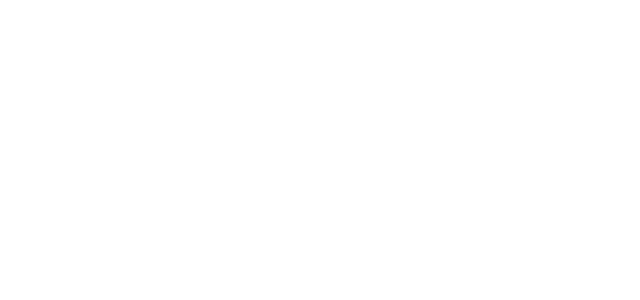
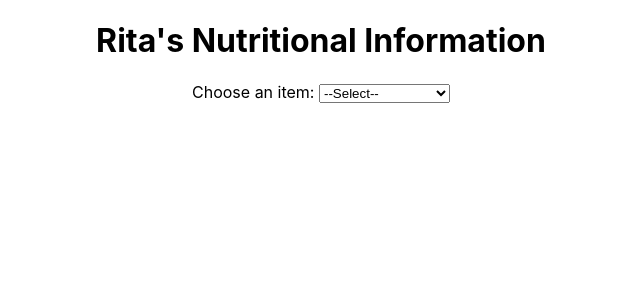
Before and after one commit to jillianfusco/ritas-app, a React (Create React App) app: page / in a window 1280 px wide. Shown: the top 300 px of the page, without its empty margins (319-959 px from the left). Built offline with nearby package versions, Linux system fonts and the light colour scheme.

Commit message:
small edits to select

```diff
--- a/src/App.js
+++ b/src/App.js
@@ -1,10 +1,10 @@
-import logo from './logo.svg';
 import './App.css';
+import Form from './components/Form.js';
 
 function App() {
   return (
     <div className="App">
-
+      <Form />
     </div>
   );
 }
--- a/src/components/Form.js
+++ b/src/components/Form.js
@@ -2,9 +2,10 @@
 function Form () {
     return(
         <form>
-            <h1>Rita's Nutritonal Information</h1>
-            <label>Choose an item: </label>
+            <h1>Rita's Nutritional Information</h1>
+            <label htmlFor="item">Choose an item: </label>
             <select name="item" id="item">
+                <option value="">--Select--</option>
                 <option value="water-ice">Water Ice</option>
                 <option value="soft-serve">Soft Serve</option>
                 <option value="gelati">Gelati</option>
```
